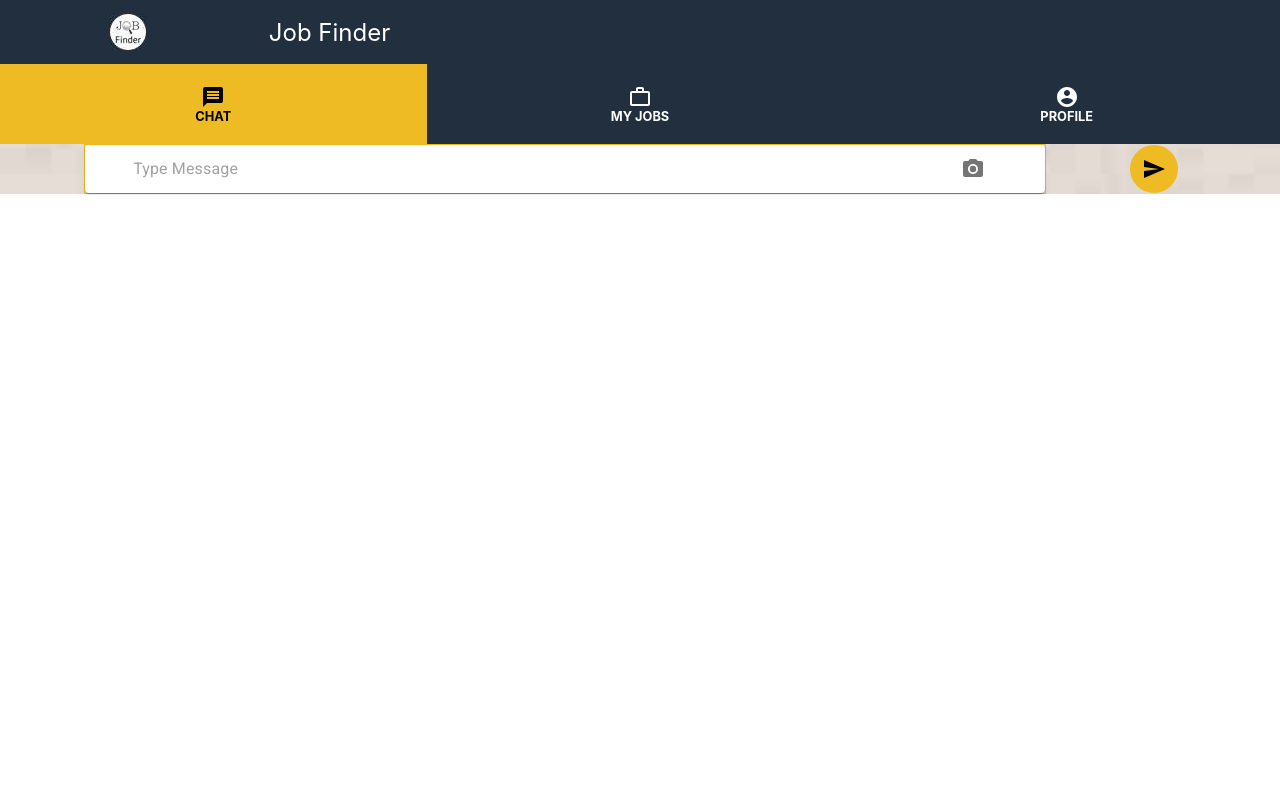
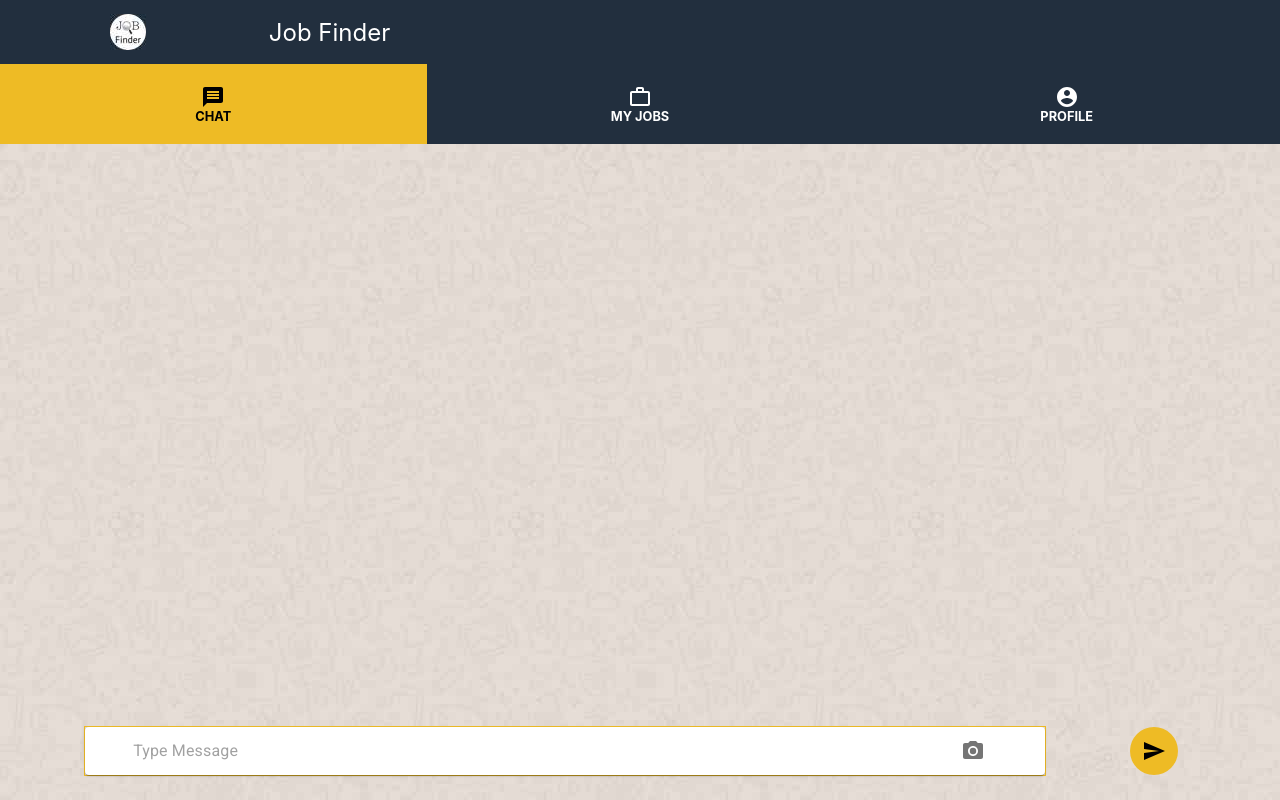
Before and after one commit to data-monk/chat-app, a React (Create React App) app: page / in a window 1280 px wide. Built offline with nearby package versions, Linux system fonts and the light colour scheme.

Commit message:
sandbox issue with background-image

```diff
--- a/src/style.css
+++ b/src/style.css
@@ -80,10 +80,6 @@
   height: 82vh;
   box-sizing: border-box;
   background-image: url("../src/media/background_img2.jpg");
-  height: 100%;
-  background-position: center;
-  background-repeat: no-repeat;
-  background-size: cover;
 }
 
 .chatabox-message-canvas {
```
